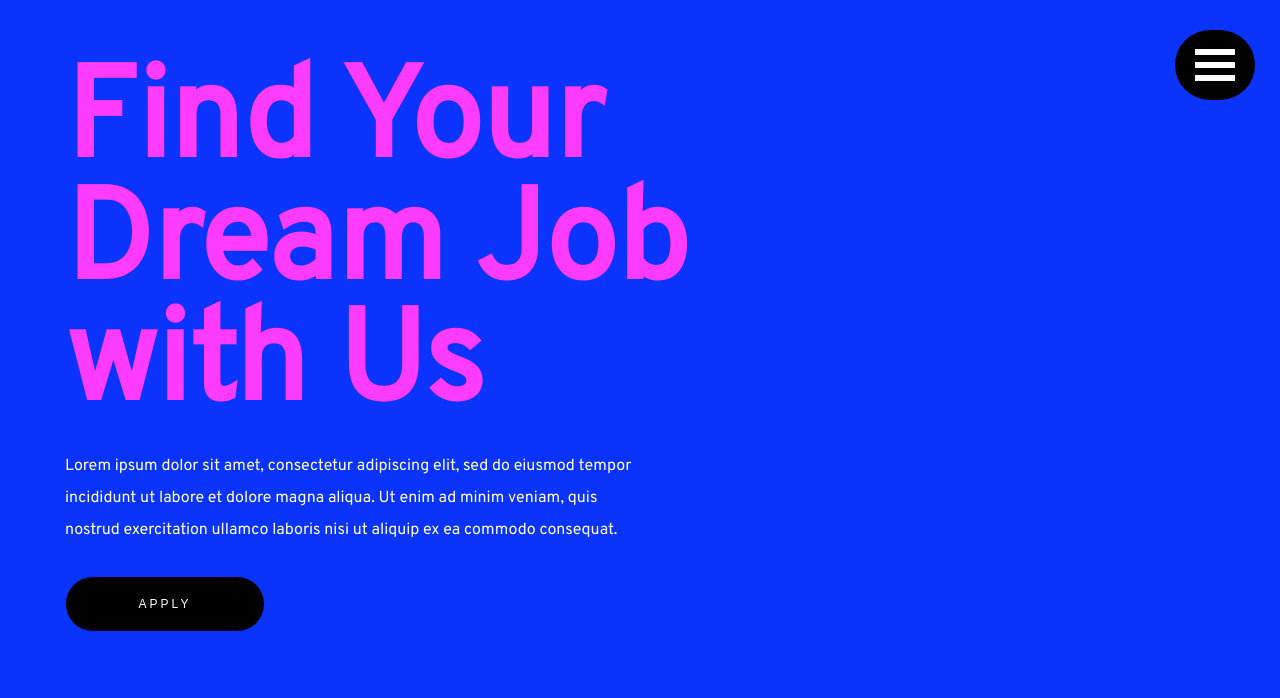
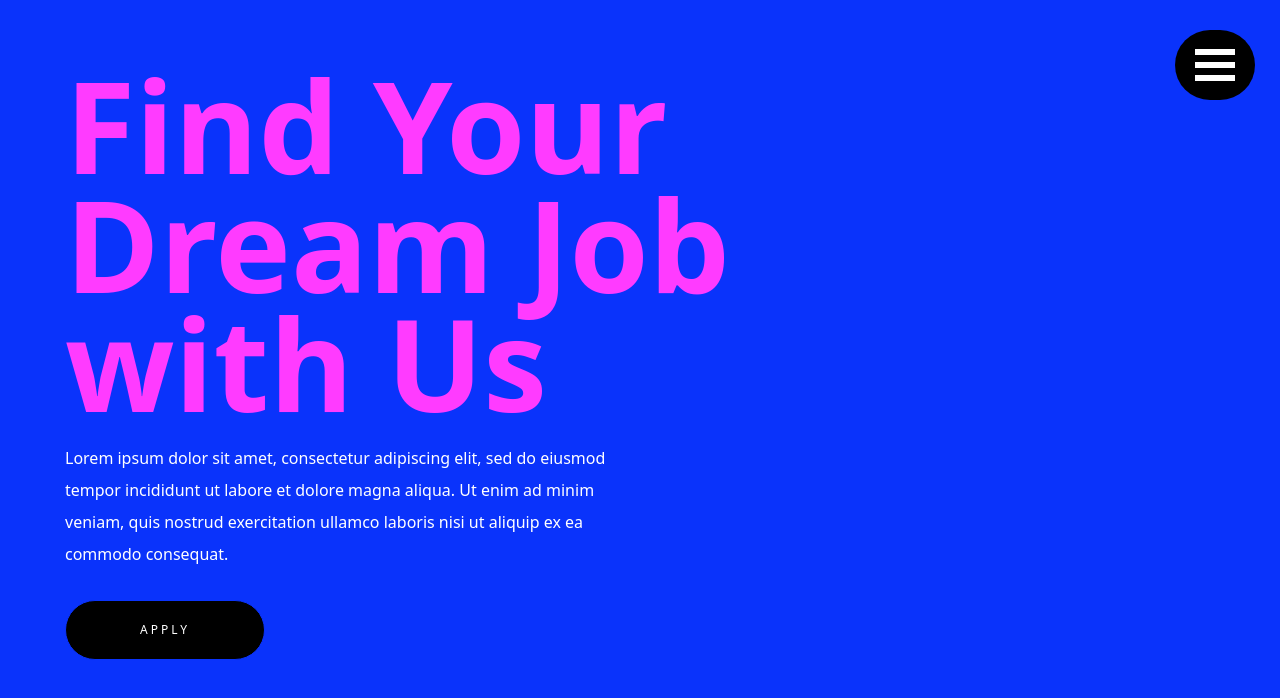
Before and after one commit to mtbalint/milestone, a plain HTML site: page index.html in a window 1280 px wide. Drawn offline with nearby package versions, Linux system fonts and the light colour scheme.

Commit message:
finish 2

```diff
--- a/index.html
+++ b/index.html
@@ -5,6 +5,12 @@
     <meta name="viewport" content="width=device-width, initial-scale=1.0" />
     <title>FE3 Márton Bálint</title>
     <link href="style.css" rel="stylesheet" type="text/css" />
+    <link
+      href="https://cdn.jsdelivr.net/npm/bootstrap@5.0.0-beta2/dist/css/bootstrap.min.css"
+      rel="stylesheet"
+      integrity="sha384-BmbxuPwQa2lc/FVzBcNJ7UAyJxM6wuqIj61tLrc4wSX0szH/Ev+nYRRuWlolflfl"
+      crossorigin="anonymous"
+    />
   </head>
   <body>
     <div class="grid-container">
--- a/style.css
+++ b/style.css
@@ -3,7 +3,7 @@
 body {
   margin: 0;
   padding: 65px;
-  background-color: #0a33fb;
+  background-color: #0a33fb !important;
   height: 100vh;
   height: 100%;
   font-family: "Overpass", sans-serif;
@@ -25,10 +25,12 @@ body {
 }
 
 h1 {
-  margin: 0;
+  margin: 0 !important;
   color: #ff3bff;
-  font-size: 10vw;
-  line-height: 95%;
+  font-size: 10vw !important;
+  line-height: 93% !important;
+  letter-spacing: 0px !important;
+  font-weight: 600 !important;
 }
 .mintext {
   width: 50%;
```
